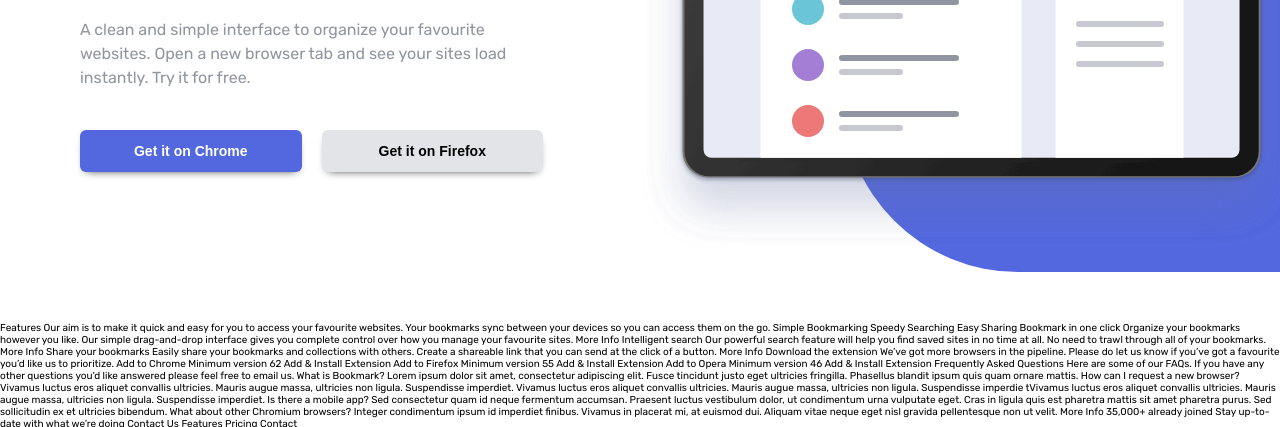
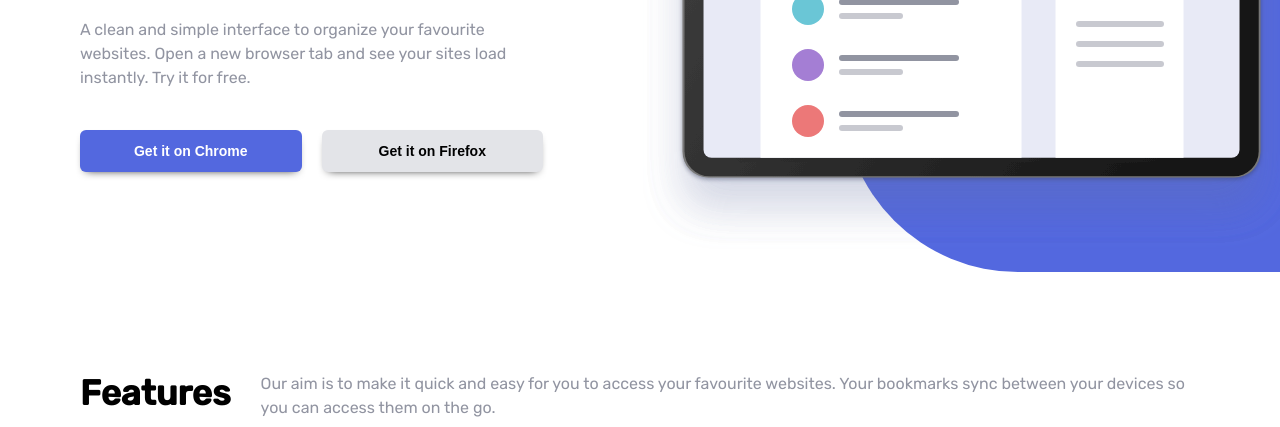
Before and after one commit to SatyapriyaMahato/bookmark-landing-page, a plain HTML site: page index.html in a window 1280 px wide. Shown: the part 377-804 px from the top of the page. Drawn offline with Linux system fonts and the light colour scheme.

Commit message:
add features section

```diff
--- a/index.html
+++ b/index.html
@@ -81,24 +81,18 @@
         </div>
       </div>
     </section>
+    <section id="features">
+      <div class="div-features container">
+        <h2>Features</h2>
+        <p> Our aim is to make it quick and easy for you to access your favourite websites.
+          Your bookmarks sync between your devices so you can access them on the go.</p>
+      </div>
+    </section>
   </main>
 
 
 
 
-
-
-
-
-
-
-
-
-
-  Features
-
-  Our aim is to make it quick and easy for you to access your favourite websites.
-  Your bookmarks sync between your devices so you can access them on the go.
 
   Simple Bookmarking
   Speedy Searching
--- a/styles.css
+++ b/styles.css
@@ -291,6 +291,12 @@ header {
 
 }
 
+.div-features {
+    display: flex;
+    flex-direction: row;
+    justify-content: space-between;
+    gap: 3EM;
+}
 
 .hidden {
     display: none;
```
